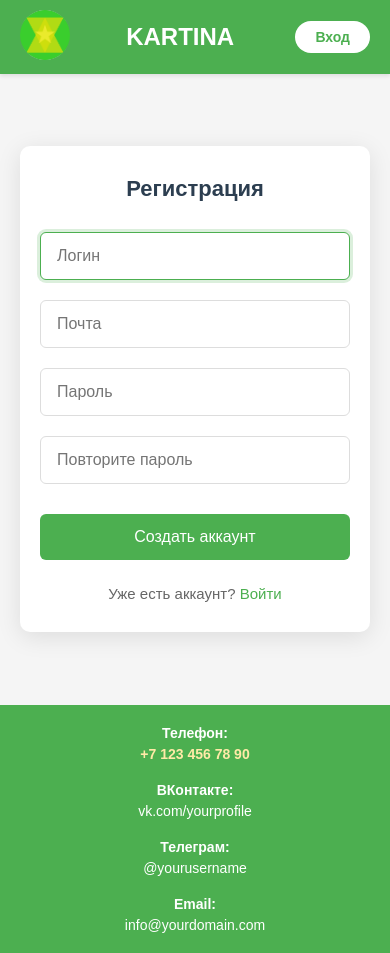
After one commit to L0nelys016/auction-Kartina, a Django app: page /register/ in a window 390 px wide. The commit adds this page. Run offline with Django 5.2, Linux system fonts and the light colour scheme.

Commit message:
Complete auth

```diff
--- /dev/null
+++ b/Django/kartina/main/forms.py
@@ -0,0 +1,44 @@
+from django import forms
+from django.contrib.auth.forms import UserCreationForm
+from django.contrib.auth import get_user_model
+
+User = get_user_model()
+
+
+class RegisterForm(UserCreationForm):
+    email = forms.EmailField(required=True, widget=forms.EmailInput(attrs={
+        'class': 'form-control',
+        'placeholder': 'Почта'
+    }))
+
+    def __init__(self, *args, **kwargs):
+        super().__init__(*args, **kwargs)
+
+        # Настройка поля username
+        self.fields['username'].widget.attrs.update({
+            'class': 'form-control',
+            'placeholder': 'Логин',
+            'autocomplete': 'username'
+        })
+
+        # Настройка поля password1
+        self.fields['password1'].widget.attrs.update({
+            'class': 'form-control',
+            'placeholder': 'Пароль',
+            'autocomplete': 'new-password'
+        })
+
+        # Настройка поля password2
+        self.fields['password2'].widget.attrs.update({
+            'class': 'form-control',
+            'placeholder': 'Повторите пароль',
+            'autocomplete': 'new-password'
+        })
+
+    class Meta:
+        model = User
+        fields = ['username', 'email', 'password1', 'password2']
+
+class LoginForm(forms.Form):
+    username = forms.CharField()
+    password = forms.CharField(widget=forms.PasswordInput)
--- /dev/null
+++ b/Django/kartina/main/templates/main/Registration.html
@@ -0,0 +1,210 @@
+<!DOCTYPE html>
+<html lang="ru">
+<head>
+    <meta charset="UTF-8">
+    <meta name="viewport" content="width=device-width, initial-scale=1.0">
+    <title>KARTINA - Регистрация</title>
+    <link rel="stylesheet" href="/media/styles.css">
+    <style>
+        /* Общие стили */
+        body {
+            font-family: 'Arial', sans-serif;
+            background-color: #f5f5f5;
+            margin: 0;
+            padding: 0;
+            color: #333;
+        }
+
+        /* Контейнер формы */
+        .main-container {
+            display: flex;
+            justify-content: center;
+            align-items: center;
+            min-height: 70vh;
+            padding: 20px;
+        }
+
+        /* Блок регистрации */
+        .auth-box {
+            width: 100%;
+            max-width: 450px;
+            padding: 40px;
+            background: white;
+            border-radius: 10px;
+            box-shadow: 0 5px 25px rgba(0,0,0,0.1);
+        }
+
+        /* Заголовок */
+        .auth-title {
+            font-size: 26px;
+            text-align: center;
+            margin-bottom: 30px;
+            color: #2c3e50;
+            font-weight: 600;
+        }
+
+        /* Группы полей */
+        .form-group {
+            margin-bottom: 20px;
+        }
+
+        .form-group label {
+            display: block;
+            margin-bottom: 8px;
+            font-weight: 500;
+            color: #555;
+        }
+
+        /* Поля ввода */
+        .form-group input {
+            width: 100%;
+            padding: 14px 16px;
+            border: 1px solid #ddd;
+            border-radius: 6px;
+            font-size: 16px;
+            transition: all 0.3s;
+            box-sizing: border-box;
+        }
+
+        .form-group input:focus {
+            border-color: #4CAF50;
+            outline: none;
+            box-shadow: 0 0 0 3px rgba(76, 175, 80, 0.2);
+        }
+
+        /* Ошибки */
+        .errorlist {
+            color: #e74c3c;
+            list-style: none;
+            padding: 5px 0 0 0;
+            margin: 0;
+            font-size: 14px;
+        }
+
+        /* Кнопка */
+        .button {
+            width: 100%;
+            padding: 14px;
+            background-color: #4CAF50;
+            color: white;
+            border: none;
+            border-radius: 6px;
+            font-size: 16px;
+            font-weight: 500;
+            cursor: pointer;
+            transition: all 0.3s;
+            margin-top: 10px;
+        }
+
+        .button:hover {
+            background-color: #3e8e41;
+            transform: translateY(-2px);
+            box-shadow: 0 4px 8px rgba(0,0,0,0.1);
+        }
+
+        /* Ссылка на вход */
+        .login-link {
+            text-align: center;
+            margin-top: 25px;
+            color: #666;
+            font-size: 15px;
+        }
+
+        .login-link a {
+            color: #4CAF50;
+            text-decoration: none;
+            font-weight: 500;
+            transition: color 0.3s;
+        }
+
+        .login-link a:hover {
+            color: #3e8e41;
+            text-decoration: underline;
+        }
+
+        /* Адаптивность */
+        @media (max-width: 480px) {
+            .auth-box {
+                padding: 30px 20px;
+            }
+
+            .auth-title {
+                font-size: 22px;
+            }
+        }
+    </style>
+</head>
+<body>
+
+    <!-- Шапка -->
+    <div class="header">
+        <div class="logo">
+            <a href="/">
+                <img src="/media/logo.png" alt="Логотип">
+            </a>
+        </div>
+        <div class="title">KARTINA</div>
+        <div class="user-area">
+            <a href="{% url 'login' %}" style="text-decoration: none; color: inherit;">Вход</a>
+        </div>
+    </div>
+
+    <!-- Основной контент -->
+    <div class="main-container">
+        <div class="auth-box">
+            <div class="auth-title">Регистрация</div>
+
+            <form method="post" novalidate>
+                {% csrf_token %}
+
+                <!-- Поле username -->
+                <div class="form-group">
+                    {{ form.username }}
+                    {{ form.username.errors }}
+                </div>
+
+                <!-- Поле email -->
+                <div class="form-group">
+                    {{ form.email }}
+                    {{ form.email.errors }}
+                </div>
+
+                <!-- Поле password1 -->
+                <div class="form-group">
+                    {{ form.password1 }}
+                    {{ form.password1.errors }}
+                </div>
+
+                <!-- Поле password2 -->
+                <div class="form-group">
+                    {{ form.password2 }}
+                    {{ form.password2.errors }}
+                </div>
+
+                <button type="submit" class="button">Создать аккаунт</button>
+            </form>
+
+            <div class="login-link">
+                Уже есть аккаунт? <a href="{% url 'login' %}">Войти</a>
+            </div>
+        </div>
+    </div>
+
+    <!-- Подвал -->
+    <div class="footer">
+        <div class="contact-item">
+            <strong>Телефон:</strong> <span class="phone">+7 123 456 78 90</span>
+        </div>
+        <div class="contact-item">
+            <strong>ВКонтакте:</strong> <a class="social-link" href="https://vk.com/yourprofile">vk.com/yourprofile</a>
+        </div>
+        <div class="contact-item">
+            <strong>Телеграм:</strong> <a class="social-link" href="https://t.me/yourusername">@yourusername</a>
+        </div>
+        <div class="contact-item">
+            <strong>Email:</strong> <a class="social-link" href="mailto:info@yourdomain.com">info@yourdomain.com</a>
+        </div>
+    </div>
+
+</body>
+</html>
--- a/Django/kartina/main/urls.py
+++ b/Django/kartina/main/urls.py
@@ -15,4 +15,8 @@ urlpatterns = [
     path('my_picture', views.my_picture, name='my_picture'),
     path('add_pic', views.add_pic),
     path('delete_picture', views.delete_picture, name='delete_picture'),
+    path('register/', views.register_view, name='register'),
+    path('login',  views.login_view, name='login'),
+    path('logout',  views.logout_view, name='logout'),
+    path('profile',  views.profile_view, name='profile'),
 ] + static(settings.MEDIA_URL, document_root=settings.MEDIA_ROOT)
--- a/Django/kartina/main/views.py
+++ b/Django/kartina/main/views.py
@@ -1,9 +1,12 @@
-from django.shortcuts import render, get_object_or_404, redirect
+from django.shortcuts import render, redirect
 from django.http import JsonResponse
 from django.views.decorators.csrf import csrf_exempt
 import json
 from .models import modern_picture, classic_picture, abstract_picture, portret_picture, favorites_picture
 from django.template.defaulttags import register
+from django.contrib.auth import login, logout, authenticate
+from django.contrib.auth.decorators import login_required
+from .forms import RegisterForm, LoginForm
 
 
 @register.filter
@@ -208,3 +211,43 @@ def delete_picture(request):
             return JsonResponse({'success': False, 'error': str(e)}, status=500)
 
     return JsonResponse({'success': False, 'error': 'Только POST-запросы'}, status=405)
+
+
+def register_view(request):
+    if request.method == 'POST':
+        form = RegisterForm(request.POST)
+        if form.is_valid():
+            user = form.save()
+            login(request, user)  # Автоматический вход после регистрации
+            return redirect('/')  # Перенаправление на главную
+    else:
+        form = RegisterForm()
+
+    return render(request, 'main/Registration.html', {'form': form})
+
+
+def login_view(request):
+    if request.method == 'POST':
+        username = request.POST.get('username')  # Изменили с email на username
+        password = request.POST.get('password')
+        user = authenticate(request, username=username, password=password)
+
+        if user is not None:
+            login(request, user)
+            return redirect('/')
+        else:
+            return render(request, 'main/Avtorizacia.html', {
+                'error': 'Неверный логин или пароль',
+                'username': username  # Сохраняем введённый логин
+            })
+
+    return render(request, 'main/Avtorizacia.html')
+
+@login_required
+def logout_view(request):
+    logout(request)
+    return redirect('/')
+
+@login_required
+def profile_view(request):
+    return render(request, 'main/my_picture.html', {'user': request.user})
```
Also changed, not shown: Django/kartina/kartina/settings.py (+10 -0 lines), Django/kartina/main/templates/main/Avtorizacia.html (added, +167 -0 lines), Django/kartina/main/templates/main/main.html (+8 -7 lines), Django/kartina/db.sqlite3, Django/kartina/main/models.py (line endings or trailing spaces).
